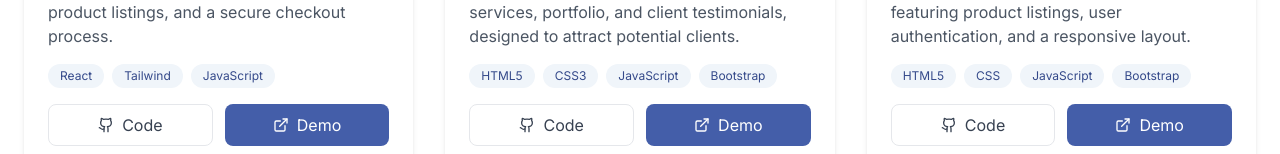
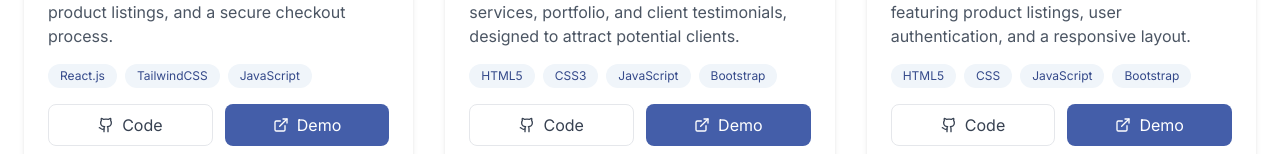
Before and after one commit to HrachyaJ/HJ-Portfolio, a React (Vite) app: page / in a window 1280 px wide. Shown: the part 2396-2550 px from the top of the page. Built offline with nearby package versions, Linux system fonts and the light colour scheme.

Commit message:
Update projectsData.ts

```diff
--- a/src/data/projectsData.ts
+++ b/src/data/projectsData.ts
@@ -13,8 +13,8 @@ export const projects: Project[] = [
     id: 1,
     title: "NextBuy E-commerce",
     description: "A modern e-commerce website built with Next.js, featuring a user-friendly interface, product listings, and a secure checkout process.",
-    image: "/Next-buy.png",
-    technologies: ["React", "Tailwind", "JavaScript"],
+    image: "public/Next-buy.png",
+    technologies: ["React.js", "TailwindCSS", "JavaScript"],
     githubUrl: "https://github.com/HrachyaJ/react-app",
     demoUrl: "https://react-app-delta-blue.vercel.app/"
   },
@@ -22,7 +22,7 @@ export const projects: Project[] = [
     id: 2,
     title: "CodeWise Solutions",
     description: " A professional website for a software development company, showcasing services, portfolio, and client testimonials, designed to attract potential clients.",
-    image: "/Code-wise.png",
+    image: "public/Code-wise.png",
     technologies: ["HTML5", "CSS3", "JavaScript", "Bootstrap"],
     githubUrl: "https://github.com/HrachyaJ/mywebsites-ai/blob/main/codewise.html",
     demoUrl: "https://hrachyaj.github.io/mywebsites-ai/codewise.html"
@@ -31,7 +31,7 @@ export const projects: Project[] = [
     id: 3,
     title: "Commercity E-commerce",
     description: " A modern e-commerce website designed to provide a seamless shopping experience, featuring product listings, user authentication, and a responsive layout.",
-    image: "/Commercity.png",
+    image: "public/Commercity.png",
     technologies: ["HTML5", "CSS", "JavaScript", "Bootstrap"],
     githubUrl: "https://github.com/HrachyaJ/mywebsites-ai/blob/main/commercity.html",
     demoUrl: "https://hrachyaj.github.io/mywebsites-ai/commercity.html"
@@ -40,7 +40,7 @@ export const projects: Project[] = [
     id: 4,
     title: "Jewelry Gems Store",
     description: "A visually stunning jewelry store website designed to showcase products, provide detailed descriptions, and facilitate easy navigation for potential customers.",
-    image: "/Jewelry-gems.png",
+    image: "public/Jewelry-gems.png",
     technologies: ["HTML5", "CSS3", "JavaScript", "Bootstrap"],
     githubUrl: "https://github.com/HrachyaJ/mywebsites-ai/blob/main/jewelry-gems.html",
     demoUrl: "https://hrachyaj.github.io/mywebsites-ai/jewelry-gems.html"
@@ -49,7 +49,7 @@ export const projects: Project[] = [
     id: 5,
     title: "Prandella Restaurant",
     description: "A functional restaurant website showcasing menu items, reservation options, and a vibrant design to attract food enthusiasts.",
-    image: "/Prandella.png",
+    image: "public/Prandella.png",
     technologies: ["HTML5", "CSS3", "JavaScript", "Bootstrap"],
     githubUrl: "https://github.com/HrachyaJ/mywebsites-ai/blob/main/restaurant-website.html",
     demoUrl: "https://hrachyaj.github.io/mywebsites-ai/restaurant-website.html"
@@ -58,9 +58,36 @@ export const projects: Project[] = [
     id: 6,
     title: "FightFit Gym",
     description: "A bold and dynamic fitness website built for gyms and personal trainers, designed to showcase services, client testimonials, and a call-to-action for memberships.",
-    image: "/Fight-fit.png",
+    image: "public/Fight-fit.png",
     technologies: ["HTML5", "CSS3", "JavaScript", "Bootstrap"],
     githubUrl: "https://github.com/HrachyaJ/mywebsites-ai/blob/main/fightfit.html",
     demoUrl: "https://hrachyaj.github.io/mywebsites-ai/fightfit.html"
+  },
+  {
+    id: 4,
+    title: "Web Development Agency Website",
+    description: "A professional website for a web development agency, showcasing services, portfolio, and client testimonials, designed to attract potential clients.",
+    image: "public/wip-solutions.png",
+    technologies: ["Next.js", "TailwindCSS", "TypeScript"],
+    githubUrl: "https://github.com/HrachyaJ/agency-website",
+    demoUrl: "https://wip-solutions.netlify.app/"
+  },
+  {
+    id: 5,
+    title: "Amazon Clone",
+    description: "A clone of the popular e-commerce platform Amazon, featuring product listings, a shopping cart functionality, and ability to place an order and track it.",
+    image: "public/amazon.png",
+    technologies: ["HTML5", "CSS3", "JavaScript"],
+    githubUrl: "https://github.com/HrachyaJ/amazon",
+    demoUrl: "https://amazon-hj.netlify.app"
+  },
+  {
+    id: 6,
+    title: "Pixel Grid - Collaborative Drawing App",
+    description: "A fun and interactive pixel grid application where users can collaboratively draw and create pixel art in real-time.",
+    image: "public/pixel-grid.png",
+    technologies: ["Node.js", "Express", "HTML5", "CSS3"],
+    githubUrl: "https://github.com/HrachyaJ/pixel-grid",
+    demoUrl: "https://pixel-grid.onrender.com/"
   }
 ];
```
